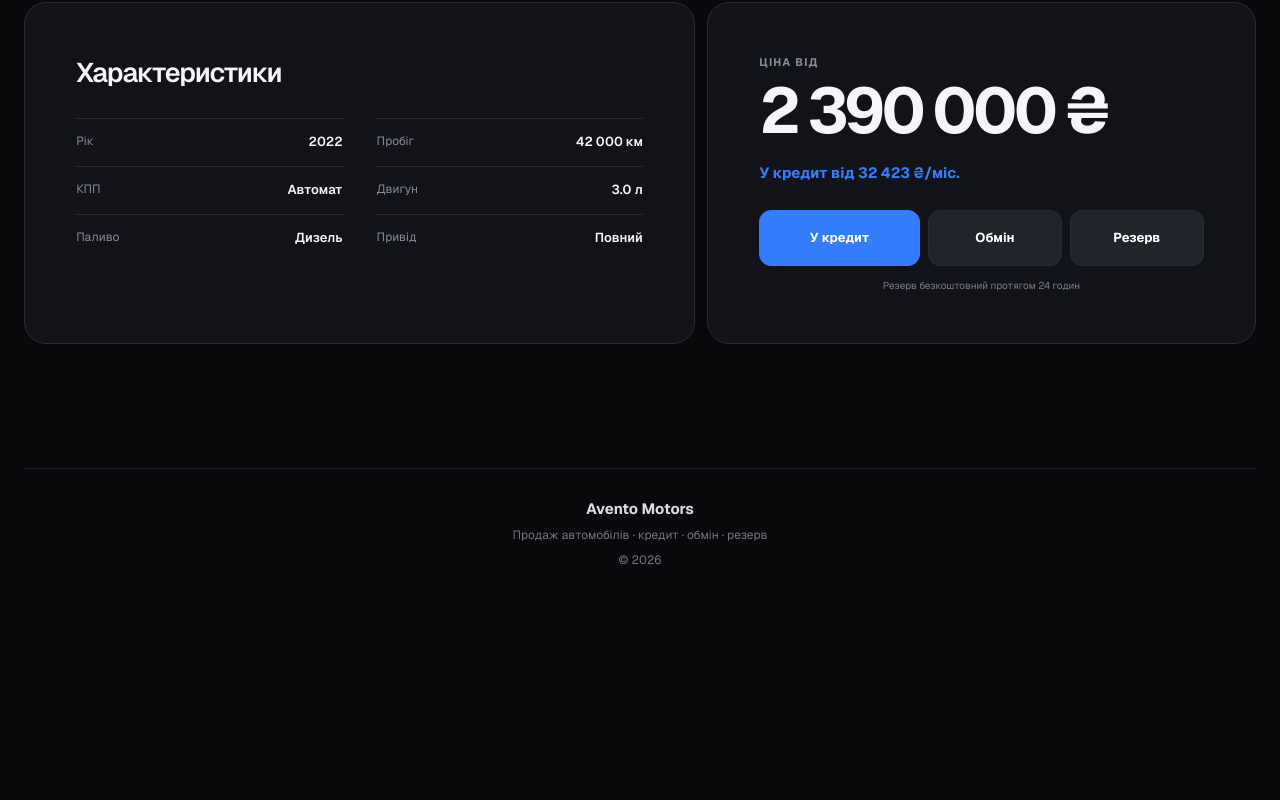
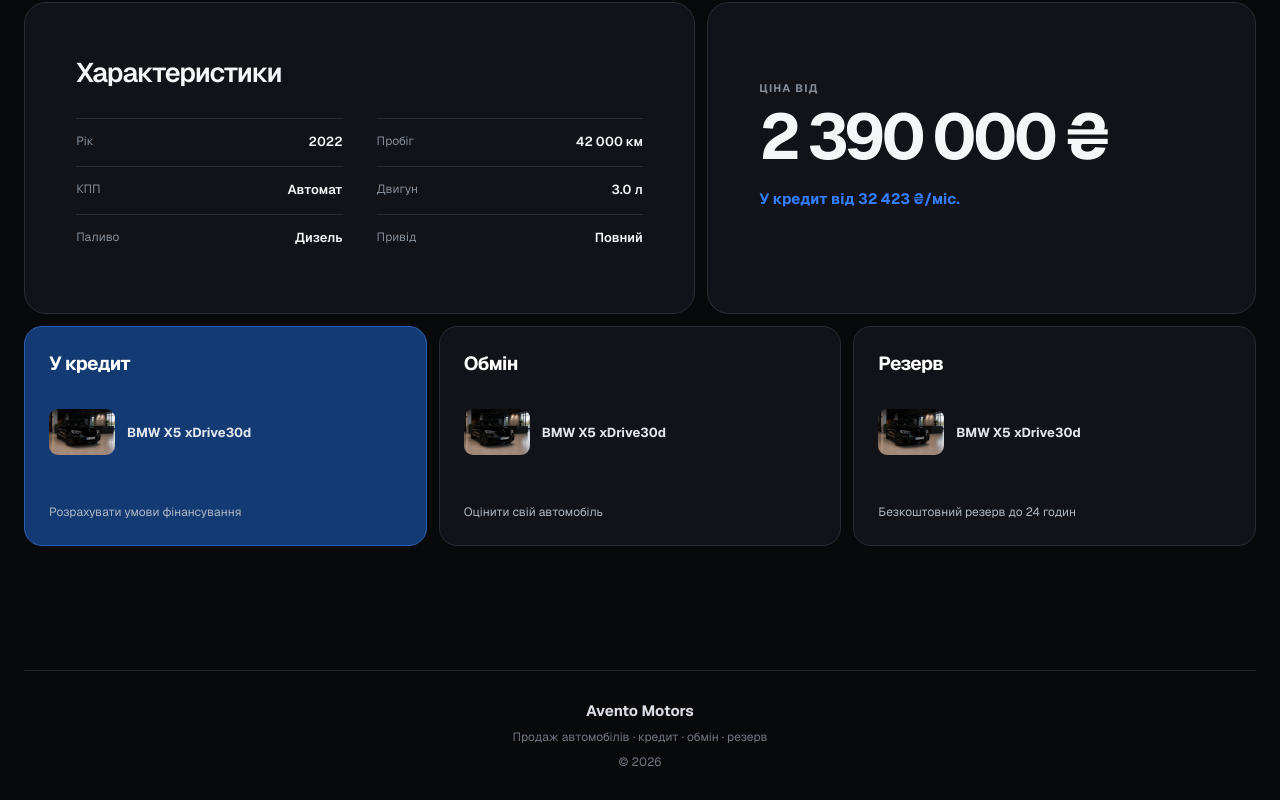
Before and after one commit to corrtx/Aventomotors, a Next.js app: page /cars/bmw-x5 in a window 1280 px wide. Shown: the part 776-1576 px from the top of the page. Before the commit the page ends 1374 px from the top, so only its background shows below. Built offline with nearby package versions, Linux system fonts and the light colour scheme.

Commit message:
feat: redesign Avento vehicle detail requests

```diff
--- a/app/components/CarDetailPage.tsx
+++ b/app/components/CarDetailPage.tsx
@@ -1,4 +1,6 @@
 "use client";
+
+/* eslint-disable @next/next/no-img-element */
 
 import { useState } from "react";
 import Link from "next/link";
@@ -44,13 +46,21 @@
             <span>Ціна від</span>
             <strong>{formatNumber.format(car.price)} ₴</strong>
             <p>У кредит від {formatNumber.format(car.monthlyPayment)} ₴/міс.</p>
-            <div className="detail-actions">
-              <button className="action-primary" onClick={() => setRequest("credit")}>У кредит</button>
-              <button onClick={() => setRequest("exchange")}>Обмін</button>
-              <button onClick={() => setRequest("reserve")}>Резерв</button>
-            </div>
-            <small>Резерв безкоштовний протягом 24 годин</small>
           </div>
+        </section>
+
+        <section className="detail-request-grid" aria-label="Оформлення автомобіля">
+          {([
+            ["credit", "У кредит", "Розрахувати умови фінансування"],
+            ["exchange", "Обмін", "Оцінити свій автомобіль"],
+            ["reserve", "Резерв", "Безкоштовний резерв до 24 годин"],
+          ] as const).map(([action, title, description]) => (
+            <button className={`detail-request-panel detail-request-${action}`} key={action} onClick={() => setRequest(action)}>
+              <span className="detail-request-title">{title}</span>
+              <span className="detail-request-car"><img src={car.coverImage} alt="" /> <span>{car.brand} {car.model}</span></span>
+              <span className="detail-request-description">{description}</span>
+            </button>
+          ))}
         </section>
       </main>
 
--- a/app/globals.css
+++ b/app/globals.css
@@ -731,11 +731,6 @@
   width: 100%;
   height: 100%;
   object-fit: cover;
-  transition: transform 300ms ease;
-}
-
-.gallery-tile:hover img {
-  transform: scale(1.02);
 }
 
 .gallery-more {
@@ -892,35 +887,65 @@
   font-weight: 650;
 }
 
-.detail-actions {
+.detail-request-grid {
   display: grid;
-  grid-template-columns: 1.2fr 1fr 1fr;
-  gap: 8px;
+  grid-template-columns: repeat(3, minmax(0, 1fr));
+  gap: 12px;
+  margin-top: 12px;
 }
 
-.detail-actions button {
-  min-height: 56px;
+.detail-request-panel {
+  display: grid;
+  gap: 18px;
+  min-height: 220px;
+  padding: 24px;
   border: 1px solid var(--line);
-  border-radius: 12px;
-  background: #20242b;
+  border-radius: 18px;
+  background: var(--surface);
   color: #fff;
-  font-size: 13px;
-  font-weight: 650;
+  text-align: left;
   cursor: pointer;
 }
 
-.detail-actions button:hover {
+.detail-request-panel:hover {
   border-color: #414752;
   background: #292e37;
 }
 
-.detail-actions .action-primary {
-  border-color: var(--blue);
-  background: var(--blue);
+.detail-request-credit {
+  border-color: #2c5eaf;
+  background: #143a74;
 }
 
-.detail-actions .action-primary:hover {
-  background: var(--blue-hover);
+.detail-request-credit:hover { background: #19488c; }
+
+.detail-request-title {
+  font-size: 19px;
+  font-weight: 650;
+  letter-spacing: -0.035em;
+}
+
+.detail-request-car {
+  display: flex;
+  align-items: center;
+  gap: 12px;
+  color: #e3e7ed;
+  font-size: 13px;
+  font-weight: 610;
+}
+
+.detail-request-car img {
+  width: 66px;
+  height: 46px;
+  border-radius: 9px;
+  object-fit: cover;
+}
+
+.detail-request-description {
+  align-self: end;
+  color: #aeb6c1;
+  font-size: 12px;
+  line-height: 1.4;
 }
 
 .detail-offer small {
@@ -1163,18 +1188,8 @@
   }
 
   .site-logo-mark {
-    width: 50px;
-    height: 42px;
-  }
-
-  .site-logo-mark img {
-    width: 118px;
-    height: 118px;
-    transform: translate(-36px, -28px);
-  }
-
-  .site-logo-wordmark {
-    font-size: 11px;
+    width: 172px;
+    height: 44px;
   }
 
   .site-header nav {
@@ -1273,6 +1288,10 @@
     grid-template-columns: 1fr;
   }
 
+  .detail-request-grid {
+    grid-template-columns: 1fr;
+  }
+
   .detail-gallery-three > .gallery-tile,
   .detail-gallery-four > .gallery-tile,
   .detail-gallery-many > .gallery-tile {
```
Also changed, not shown: 1 other file (tests, documents, lock files or other folders).
